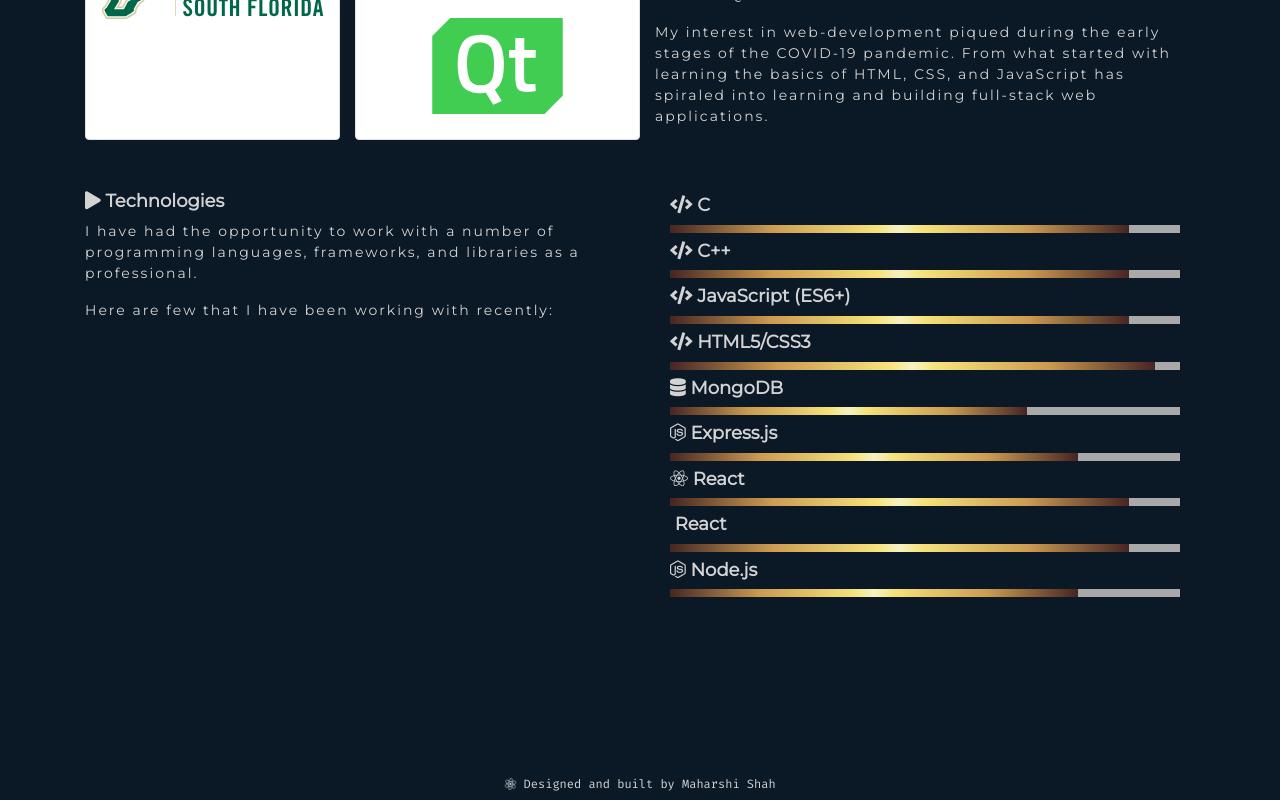
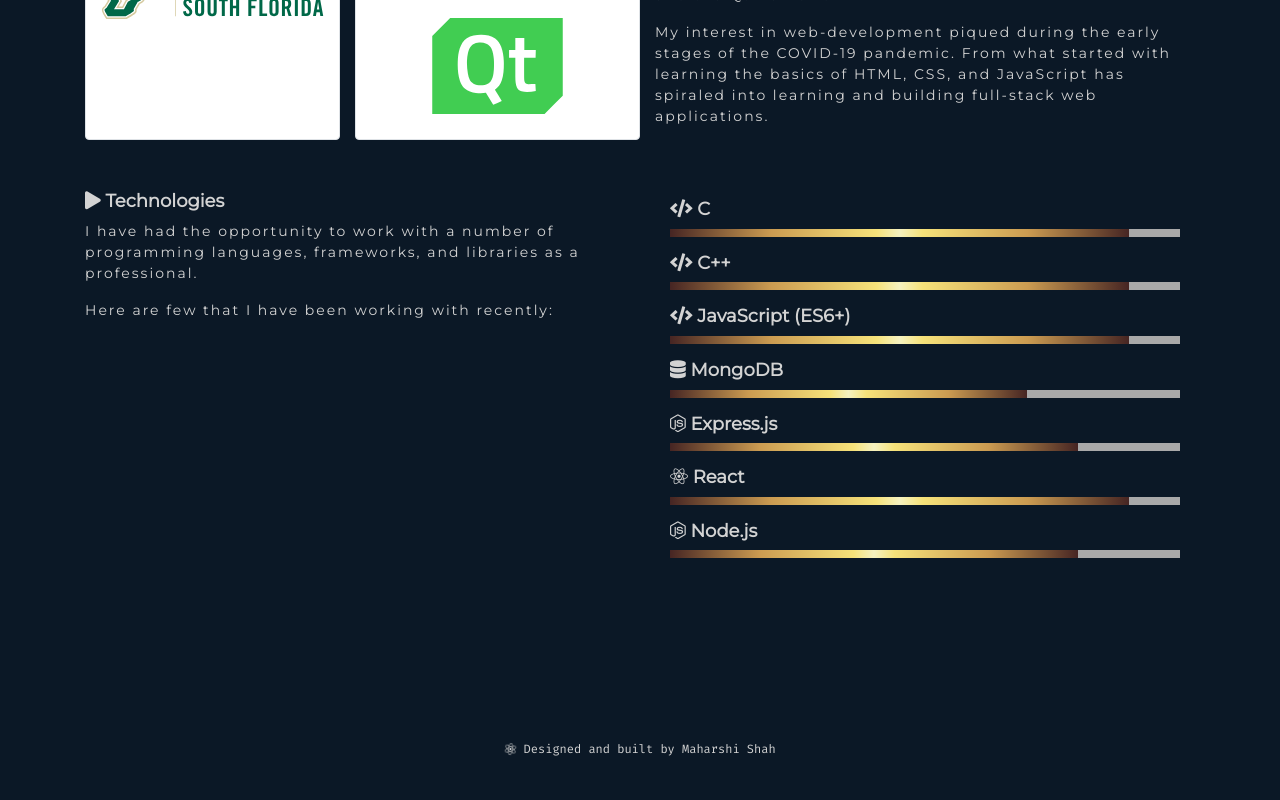
Before and after one commit to maharshi66/portfolio, a React (Create React App) app: page / in a window 1280 px wide. Shown: the part 957-1757 px from the top of the page. After the commit the page ends 1722 px from the top, so only its background shows below. Built offline with nearby package versions, Linux system fonts and the light colour scheme.

Commit message:
Fixed navbar

```diff
--- a/src/components/Header/Header.scss
+++ b/src/components/Header/Header.scss
@@ -13,16 +13,16 @@
 .menu-icon {
   display: none;
   color: lightgray;
+  z-index: 2;
 }
 
 .options-container {
   display: grid;
   grid-template-columns: repeat(4, auto);
   grid-gap: 1rem;
-  text-align: center;
   align-items: center;
   justify-content: end;
-  width: 100%;
+  width: 100vw;
 }
 
 @media screen and (max-width: 960px) {
@@ -31,21 +31,22 @@
   }
 
   .options-container {
+    position: fixed;
     display: flex;
     flex-direction: column;
     padding: 2rem 2rem;
-    background: rgba(47, 73, 94, 1);
-    position: fixed;
     width: 100%;
     height: 100%;
+    top: 0;
     left: -120%;
     opacity: 1;
-    transition: all 0.5s ease;
+    transition: all 0.5s ease-out;
   }
 
   .options-container.active {
     left: 0;
     opacity: 1;
+    background: #0b1826;
     transition: all 0.3s ease-in-out;
     z-index: 1;
   }
@@ -59,7 +60,8 @@
 
   .menu-icon {
     display: block;
-    position: absolute;
+    position: fixed;
+    margin: 1.1rem 0rem;
     top: 0;
     right: 0;
     transform: translate(-100%, 10%);
--- a/src/components/SkillsBar/SkillsBar.js
+++ b/src/components/SkillsBar/SkillsBar.js
@@ -9,7 +9,7 @@ const SkillsBar = () => {
         <>
         {
             skillItems.map((skill, idx) => (
-                    <Container key={idx} className='py-1'>
+                    <Container key={idx} className='py-2'>
                         <CustomTitle icon={skill.icon} type='subtitle' title={skill.skillName} />
                         <div className='skills'>
                             <div className='skill' style={{width: `${skill.skillLevel}%`}}>
--- a/src/data/skillItems.js
+++ b/src/data/skillItems.js
@@ -16,11 +16,6 @@ const skillItems = [
         icon: 'fas fa-code',
     },
     {
-        skillName: ' HTML5/CSS3',
-        skillLevel: 95,
-        icon: 'fas fa-code',
-    },
-    {
         skillName: ' MongoDB',
         skillLevel: 70,
         icon: 'fas fa-database',
@@ -36,11 +31,6 @@ const skillItems = [
         icon: 'fab fa-react',
     },
     {
-        skillName: ' React',
-        skillLevel: 90,
-        icon: 'fab fa-react-redux',
-    },
-    {
         skillName: ' Node.js',
         skillLevel: 80,
         icon: 'fab fa-node-js',
```
